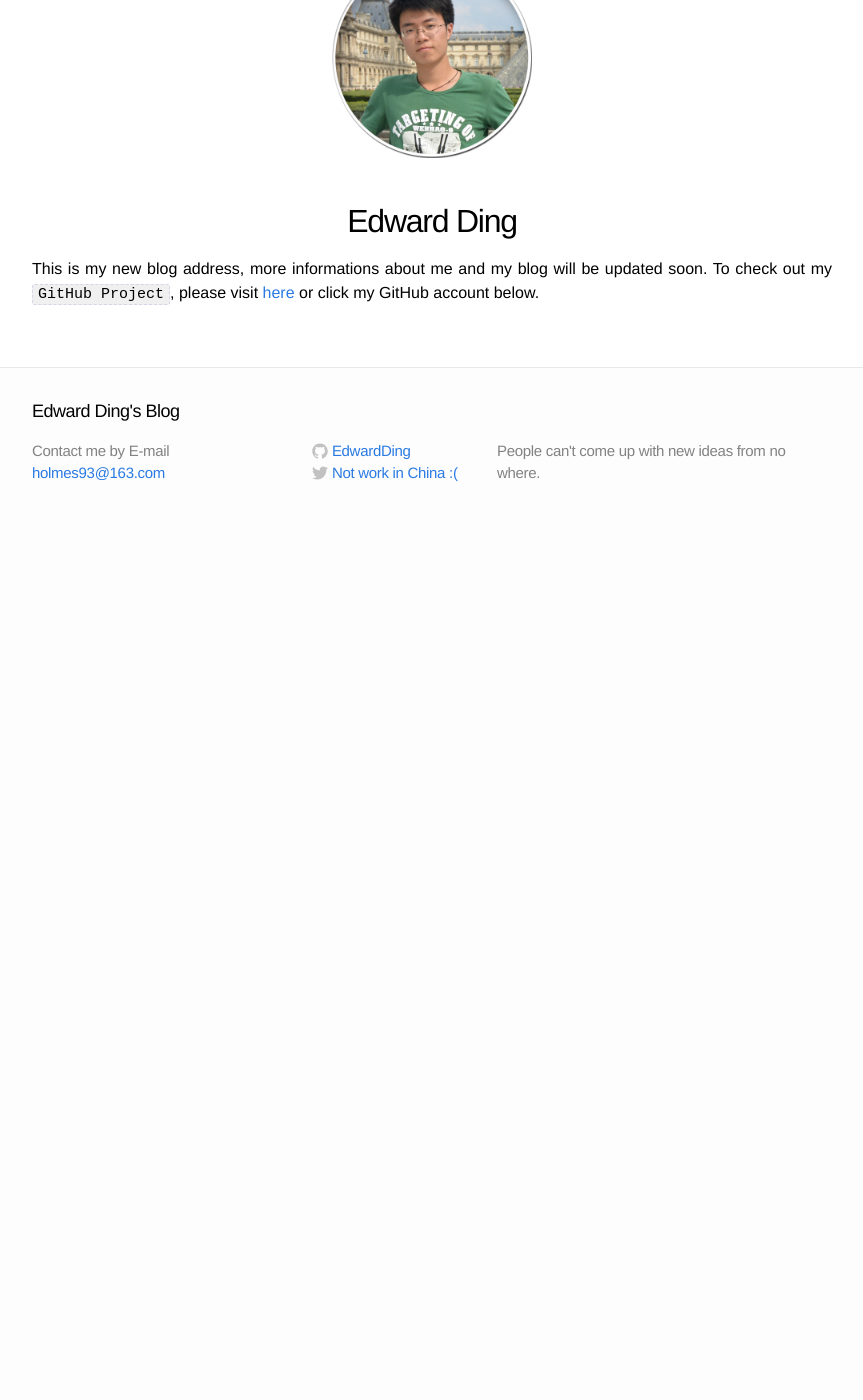
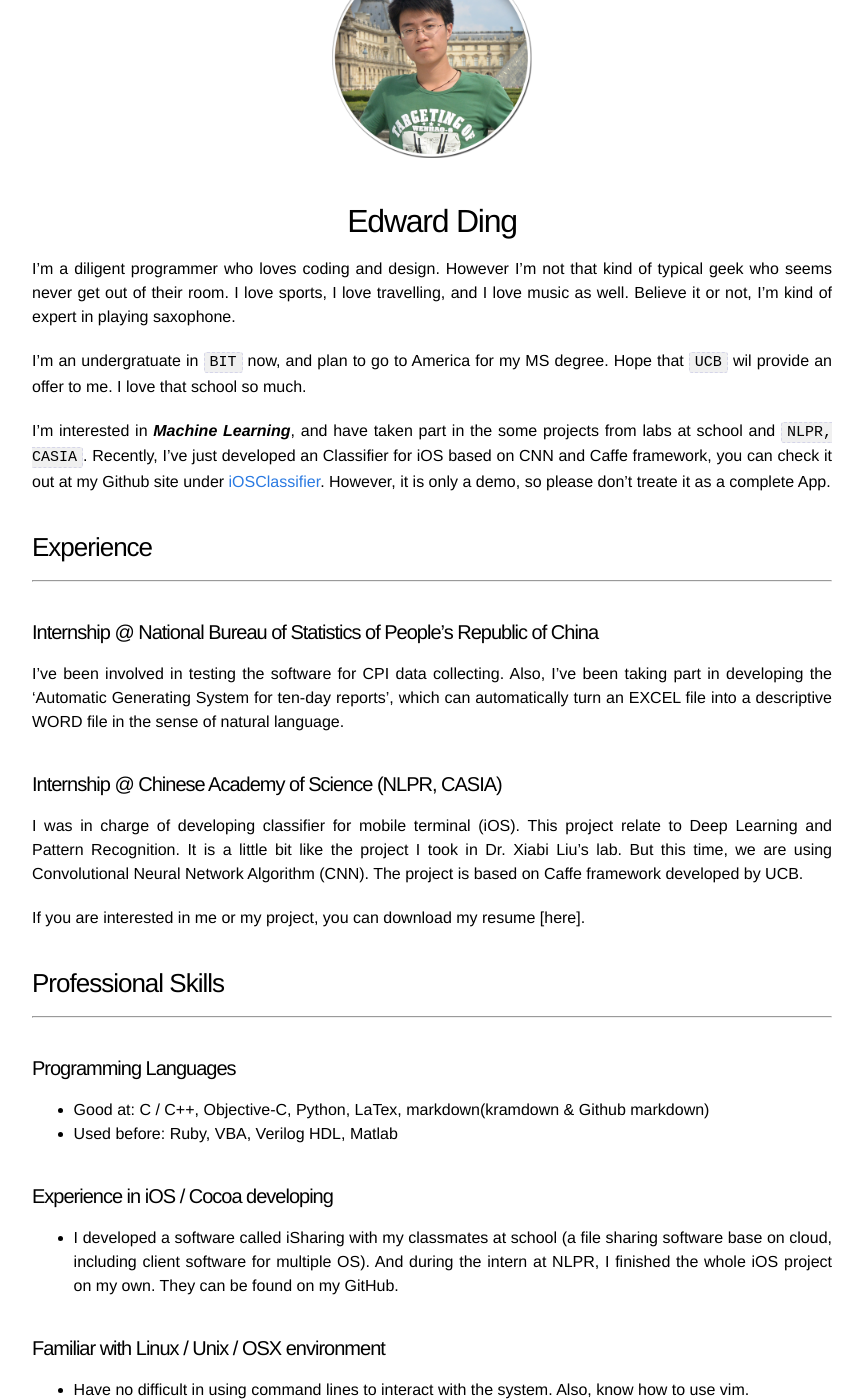
Before and after one commit to EdwardDing/EdwardDing.github.io, a Jekyll site: the page built from about.md, in a window 1280 px wide and 1400 px high, scrolled down 216 px. Shown: the whole window, without its empty margins (208-1071 px from the left). Built offline with Jekyll 4.4.1, drawn with Linux system fonts in a browser that asks for light colours; before the commit the page ends 900 px from its top, so only the background shows below that; some of the changed text lies outside the part shown.

Commit message:
Add a new post
post Good Will Hunting review

```diff
--- a/_posts/2014-09-01-Logistic.markdown
+++ b/_posts/2014-09-01-Logistic.markdown
@@ -131,7 +131,7 @@
 $$
 
 
-###Digression Perception
+###Perceptron Learning Algorithm
 
 ---------------
 This is another \\(g(z)\\) used to classify:
--- a/about.md
+++ b/about.md
@@ -5,8 +5,45 @@
 ---
 
 <div style="text-align:center">
-	<img src="/assets/avatar_frame.png" alt="avatar_frame" width = "200" height = "200"/>
+	<img src="/assets/avatar_frame500.png" alt="avatar_frame" width = "200" height = "200"/>
 	<h2> Edward Ding </h2>
 </div>
 
-This is my new blog address, more informations about me and my blog will be updated soon. To check out my `GitHub Project`, please visit [here](https://github.com/EdwardDing) or click my GitHub account below.
+
+I'm a diligent programmer who loves coding and design. However I'm not that kind of typical geek who seems never get out of their room. I love sports, I love travelling, and I love music as well. Believe it or not, I'm kind of expert in playing saxophone.
+
+I'm an undergratuate in `BIT` now, and plan to go to America for my MS degree. Hope that `UCB` wil provide an offer to me. I love that school so much.
+
+I'm interested in ***Machine Learning***, and have taken part in the some projects from labs at school and `NLPR, CASIA`. Recently, I've just developed an Classifier for iOS based on CNN and Caffe framework, you can check it out at my Github site under [iOSClassifier](https://github.com/EdwardDing/iOSClassifier). However, it is only a demo, so please don't treate it as a complete App.
+
+###Experience
+
+----------------
+
+<h4>Internship @ National Bureau of Statistics of People’s Republic of China</h4>
+I’ve been involved in testing the software for CPI data collecting. Also, I’ve been taking part in developing the ‘Automatic Generating System for ten-day reports’, which can automatically turn an EXCEL file into a descriptive WORD file in the sense of natural language.
+
+<h4>Internship @ Chinese Academy of Science (NLPR, CASIA)</h4>
+
+I was in charge of developing classifier for mobile terminal (iOS). This project relate to Deep Learning and Pattern Recognition. It is a little bit like the project I took in Dr. Xiabi Liu’s lab. But this time, we are using Convolutional Neural Network Algorithm (CNN). The project is based on Caffe framework developed by UCB.
+
+If you are interested in me or my project, you can download my resume [here].
+
+###Professional Skills
+
+------------------
+
+<h4>Programming Languages</h4>
+* Good at: C / C++, Objective-C, Python, LaTex, markdown(kramdown & Github markdown)
+* Used before: Ruby, VBA, Verilog HDL, Matlab
+
+<h4>Experience in iOS / Cocoa developing</h4>
+
+* I developed a software called iSharing with my classmates at school (a file sharing software base on cloud, including client software for multiple OS). And during the intern at NLPR, I finished the whole iOS project on my own. They can be found on my GitHub.
+
+<h4>Familiar with Linux / Unix / OSX environment </h4>
+* Have no difficult in using command lines to interact with the system. Also, know how to use vim.
+
+<h4>Ohters</h4>
+* Familiar with Jekyll
+* Familiar with Caffe framework
```
Also changed, not shown: _posts/2014-09-03-Good-Will-Hunting.markdown (added, +53 -0 lines), assets/GoodWillHunting/Chuck.png (added), assets/GoodWillHunting/Letter.png (added), assets/GoodWillHunting/Sean.png (added), assets/avatar_frame.png (deleted), assets/avatar_frame500.png (added).
